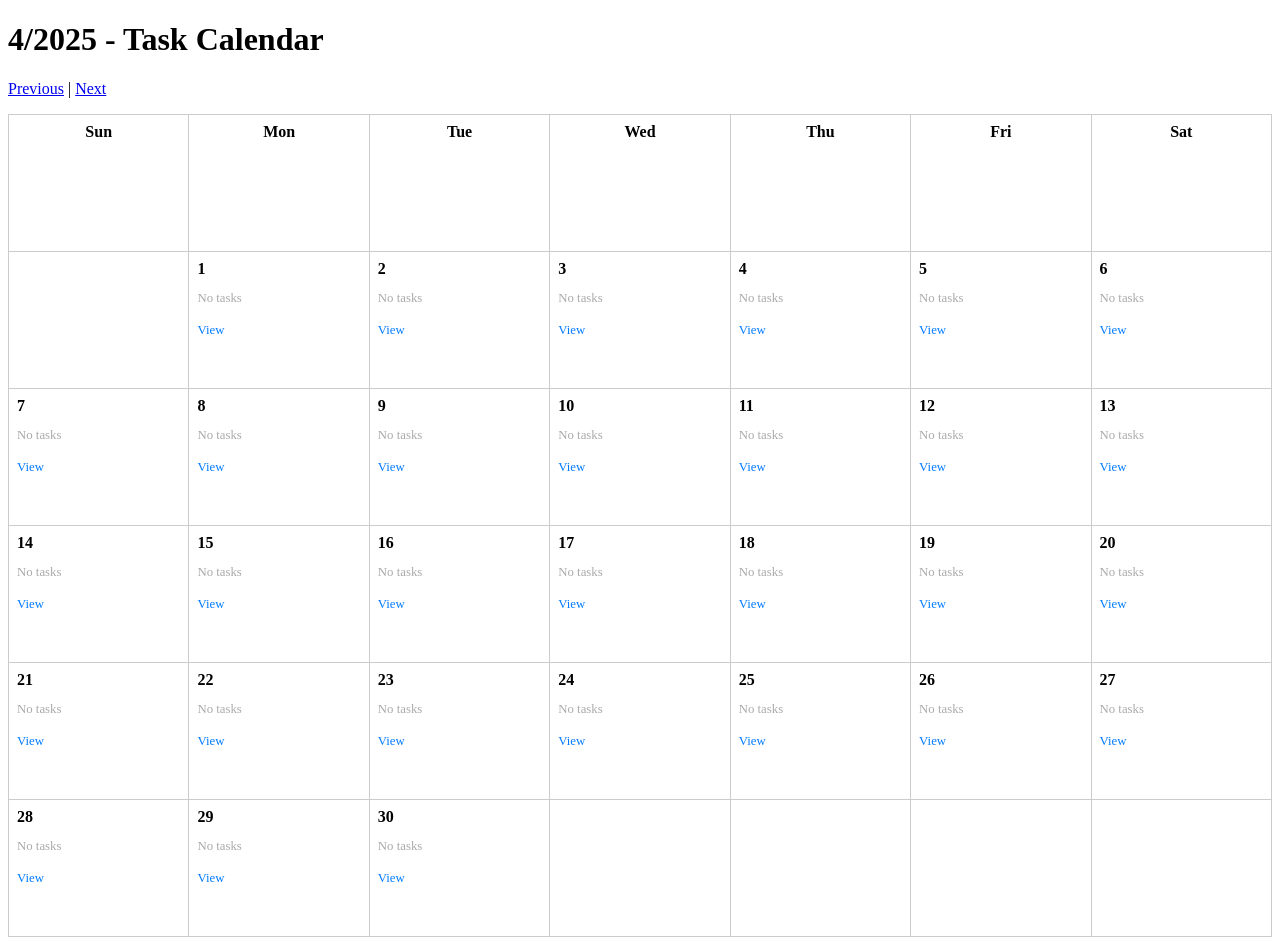
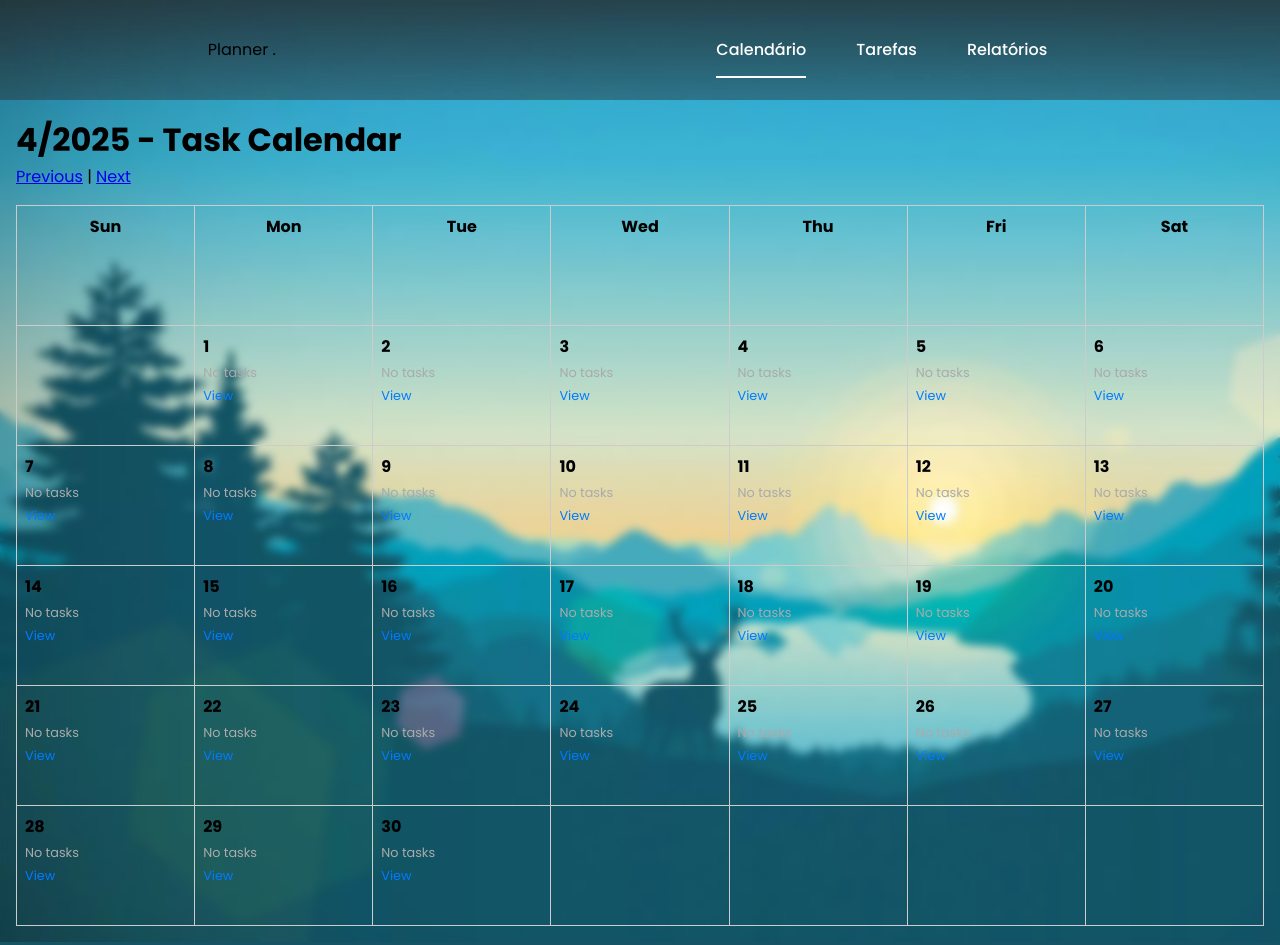
Before and after one commit to Marcelomhq/Learning-Django, a Django app: page /calendar/ in a window 1280 px wide. Run offline with Django 5.2, Linux system fonts and the light colour scheme; the visitor is signed in with stand-in values (Sample User, id 1); data that the repository does not hold is empty.

```diff
--- a/djangoteste2/teste2/tasks/static/tasks/calendar.css
+++ /dev/null
@@ -1,42 +0,0 @@
-table.calendar {
-    width: 100%;
-    border-collapse: collapse;
-    margin-top: 1rem;
-}
-
-.calendar th, .calendar td {
-    border: 1px solid #ccc;
-    padding: 8px;
-    vertical-align: top;
-    width: 14.28%;
-    height: 120px;
-}
-
-.date-number {
-    font-weight: bold;
-    margin-bottom: 5px;
-}
-
-.task-preview {
-    list-style: none;
-    padding-left: 0;
-    font-size: 0.85em;
-    margin: 0;
-}
-
-.task-preview li {
-    margin-bottom: 2px;
-}
-
-.view-link {
-    display: inline-block;
-    margin-top: 5px;
-    font-size: 0.8em;
-    color: #007bff;
-    text-decoration: none;
-}
-
-.no-tasks {
-    color: #aaa;
-    font-size: 0.8em;
-}
--- /dev/null
+++ b/djangoteste2/teste2/tasks/static/tasks/myCalendar.css
@@ -0,0 +1,125 @@
+@import url('https://fonts.googleapis.com/css2?family=Poppins:wght@400;500;600;700&display=swap');
+
+*{
+    margin: 0;
+    padding: 0;
+    box-sizing: border-box;
+    font-family: 'Poppins', sans-serif;
+}
+body{
+    background: url("/static/tasks/imagens/background_login2.jpg");
+    background-size: cover;
+    background-repeat: no-repeat;
+    background-attachment: fixed;
+    /* overflow: hidden; */
+}
+
+
+.wrapper{
+    display: flex;
+    justify-content: center;
+    align-items: center;
+    min-height: 6.25rem;
+    background: rgba(39, 39, 39, 0.4);
+}
+
+.nav{
+    position: fixed;
+    top: 0;
+    display: flex;
+    justify-content: space-around;
+    width: 100%;
+    height: 6.25rem;
+    line-height: 6.25rem;
+    background: linear-gradient(rgba(39,39,39, 0.6), transparent);
+    z-index: 100;
+}
+
+#fullCalendar {
+    /* margin-top: 6.25rem; Offset it by the height of .nav */
+    height: calc(100vh - 6.25rem); /* Fill the rest of the screen */
+    overflow-y: auto;
+    padding: 1rem; /* Optional: add breathing room */
+    backdrop-filter: blur(4px); /* Optional: nice soft blur */
+}
+
+.nav-logo a{
+    color: white;
+    font-size: 1.56rem;
+    font-weight: 600;
+    text-decoration: none;
+}
+
+.nav-menu ul{
+    display: flex;
+}
+.nav-menu ul li{
+    list-style-type: none;
+}
+.nav-menu ul li .link{
+    text-decoration: none;
+    font-weight: 500;
+    color: #fff;
+    padding-bottom: 0.9375rem;
+    margin: 0 1.5625rem;
+}
+.link:hover, .active{
+    border-bottom: 0.125rem solid #fff;
+}
+.nav-button .btn{
+    width: 8.125rem;
+    height: 2.5rem;
+    font-weight: 500;
+    background: rgba(255, 255, 255, 0.4);
+    border: none;
+    border-radius: 1.875rem;
+    cursor: pointer;
+    transition: .3s ease;
+}
+.btn:hover{
+    background: rgba(255, 255, 255, 0.3);
+}
+
+
+table.calendar {
+    width: 100%;
+    border-collapse: collapse;
+    margin-top: 1rem;
+}
+
+.calendar th, .calendar td {
+    border: 0.0625rem solid #ccc; /* 1px */
+    padding: 0.5rem;              /* 8px */
+    vertical-align: top;
+    width: 14.28%;
+    height: 7.5rem;               /* 120px */
+}
+
+.date-number {
+    font-weight: bold;
+    margin-bottom: 0.3125rem;     /* 5px */
+}
+
+.task-preview {
+    list-style: none;
+    padding-left: 0;
+    font-size: 0.85em;
+    margin: 0;
+}
+
+.task-preview li {
+    margin-bottom: 0.125rem;      /* 2px */
+}
+
+.view-link {
+    display: inline-block;
+    margin-top: 0.3125rem;        /* 5px */
+    font-size: 0.8em;
+    color: #007bff;
+    text-decoration: none;
+}
+
+.no-tasks {
+    color: #aaa;
+    font-size: 0.8em;
+}
--- a/djangoteste2/teste2/tasks/templates/calendar/teste.html
+++ b/djangoteste2/teste2/tasks/templates/calendar/teste.html
@@ -5,10 +5,41 @@
 <head>
     <meta charset="UTF-8">
     <title>{{ month }}/{{ year }} Calendar</title>
-    <link rel="stylesheet" href="{% static 'tasks/calendar.css' %}">
+    <link rel="stylesheet" href="{% static 'tasks/myCalendar.css' %}">
+    <!-- <link rel="stylesheet" href="{% static 'tasks/style.css' %}"> -->
 </head>
 <body>
-    <h1>{{ month }}/{{ year }} - Task Calendar</h1>
+    <div id="fullPage">
+        <div class="wrapper">
+            <nav class="nav">
+                <div class="nav-logo">
+                    <p>Planner .</p>
+                </div>
+                <div class="nav-menu" id="navMenu">
+                    <ul>
+                        <li><a href="#" class="link active">Calendário</a></li>
+                        <li><a href="#" class="link">Tarefas</a></li>
+                        <li><a href="#" class="link">Relatórios</a></li>
+                    </ul>
+                </div>
+
+                <div class="nav-button" style="display: none;">
+                    <button class="btn white-btn" id="loginBtn">
+                        <a href="index.html?form=login" class="button-link-login">Entrar</a>
+                    </button>
+                    <button class="btn" id="registerBtn">
+                        <a href="index.html?form=register" class="button-link-register">Registrar</a>
+                    </button>
+                </div>
+
+                <div class="nav-menu-btn" style="display: none;">
+                    <i class="bx bx-menu" onclick="myMenuFunction()"></i>
+                </div>
+            </nav>
+
+        </div>
+        <div id="fullCalendar">
+            <h1 class="textoh1">{{ month }}/{{ year }} - Task Calendar</h1>
 
             <!-- Navigation -->
             <div>
@@ -55,5 +86,8 @@
                     {% endfor %}
                 </tbody>
             </table>
+        </div>
+    </div>
+
 </body>
 </html>
--- a/djangoteste2/teste2/tasks/templates/tasks/task_form.html
+++ b/djangoteste2/teste2/tasks/templates/tasks/task_form.html
@@ -13,6 +13,8 @@
         <label>Description:</label>
         <textarea name="description">{{ task.description|default:'' }}</textarea>
         <br>
+        <textarea type="date" name="date" value="{{ task.date | default:''}}" required> date </textarea>
+
         <label>Completed:</label>
         <input type="checkbox" name="completed" {% if task.completed %}checked{% endif %}>
         <br>
--- a/djangoteste2/teste2/tasks/views.py
+++ b/djangoteste2/teste2/tasks/views.py
@@ -86,7 +86,7 @@ class TaskListView(BaseLoginRequiredView,generic.ListView):
 class CreateView(BaseLoginRequiredView,generic.CreateView):
     model = Task
     template_name = 'tasks/task_form.html'
-    fields = ['title', 'description']
+    fields = ['title', 'description','date']
 
     def form_valid(self,form):
         form.instance.user_tag = self.request.user
```
Also changed, not shown: djangoteste2/teste2/tasks/static/tasks/calendar.js (added). Lines whose indentation alone changed are shown as unchanged.
